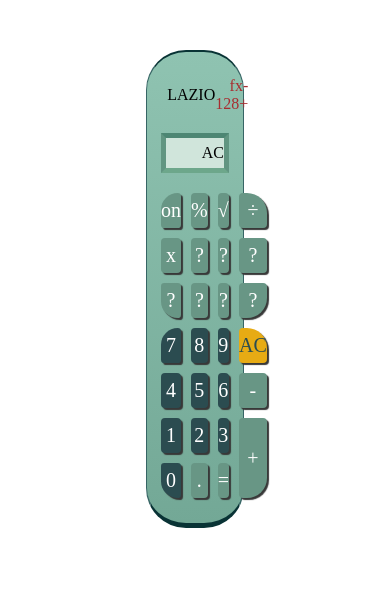
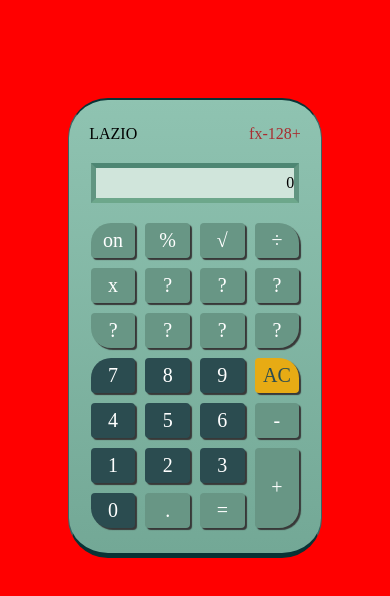
Before and after one commit to leogenuit/calculatrice, a plain HTML site: page index.html in a window 390 px wide. Both pictures are taken after a click on the element "AC". Drawn offline with Linux system fonts and the light colour scheme.

Commit message:
add responsive

```diff
--- a/js/index.js
+++ b/js/index.js
@@ -1,20 +1,58 @@
 import { addShadowClass, removeShadowClass } from "./animation.js";
 
 const possibilities = document.querySelectorAll(".possibilities");
-
-// export function addShadowClass(element) {
-//   element.classList.add("click");
-// }
+const screenElement = document.getElementById("screen");
+let screen = screenElement.innerText;
+let currentInput = "";
 
 possibilities.forEach((possibility) => {
   possibility.addEventListener("mousedown", () => addShadowClass(possibility));
   possibility.addEventListener("mouseup", () => removeShadowClass(possibility));
-  possibility.addEventListener("click", () => getNumScreen(possibility));
+
+  if (isNumeric(possibility.innerText) || possibility.innerText === ".") {
+    possibility.addEventListener("click", () =>
+      appendToScreen(possibility.innerText)
+    );
+  } else if (possibility.innerText === "AC") {
+    possibility.addEventListener("click", clearScreen);
+  } else if (possibility.innerText === "=") {
+    possibility.addEventListener("click", performOperation);
+  }
 });
 
-function getNumScreen(touch) {
-  let screenElement = document.getElementById("screen");
-  console.log("1", screen.innerText);
-  screenElement.innerText = touch.innerText;
-  console.log("2", screen);
+function appendToScreen(value) {
+  if (screen === "0" || screen === "AC") {
+    screen = value;
+  } else {
+    screen += value;
+  }
+  screenElement.innerText = screen;
 }
+
+function clearScreen() {
+  screen = "0";
+  screenElement.innerText = screen;
+}
+
+function performOperation() {
+  // Split the screen content based on the operator
+  const numbers = screen.split("+");
+
+  // Parse the numbers into integers
+  const num1 = parseInt(numbers[0]);
+  const num2 = parseInt(numbers[1]);
+
+  // Perform the addition
+  const result = addition(num1, num2);
+
+  // Display the result on the screen
+  screenElement.innerText = result.toString();
+}
+
+function addition(num1, num2) {
+  return num1 + num2;
+}
+
+function isNumeric(value) {
+  return /^\d+$/.test(value);
+}
--- /dev/null
+++ b/styles/border.css
@@ -0,0 +1,12 @@
+.around-top-left {
+  border-top-left-radius: 20px;
+}
+.around-top-right {
+  border-top-right-radius: 20px;
+}
+.around-bottom-left {
+  border-bottom-left-radius: 20px;
+}
+.around-bottom-right {
+  border-bottom-right-radius: 20px;
+}
--- /dev/null
+++ b/styles/calculatrice.css
@@ -0,0 +1,53 @@
+.calculator {
+  margin: 0 auto;
+  width: 90%;
+  display: grid;
+  grid-template-columns: repeat(4, 1fr);
+  grid-gap: 10px;
+  grid-auto-rows: minmax(35px, auto);
+}
+/* @media screen and (min-width: 800px) {
+  .calculator {
+    width: 100%;
+  }
+} */
+
+.lazio {
+  margin-left: 10px;
+}
+.text {
+  display: flex;
+  justify-content: space-between;
+  align-items: center;
+  margin-bottom: 20px;
+}
+.possibilities {
+  display: flex;
+  justify-content: center;
+  align-items: center;
+  box-shadow: 2px 2px 1px rgb(56, 56, 56);
+  border-radius: 4px;
+  background: #2b4c50;
+  color: white;
+  font-size: 20px;
+}
+
+.click {
+  box-shadow: 1px 1px 1px rgb(75, 75, 75);
+  margin-left: 2px;
+  margin-top: 2px;
+}
+.action {
+  background: #689685;
+}
+
+.ac {
+  background: #e7ab14;
+  color: #2b4c50;
+}
+.fx {
+  margin: 0;
+  margin-right: 10px;
+  color: #a82d30;
+  text-align: end;
+}
--- /dev/null
+++ b/styles/container.css
@@ -0,0 +1,35 @@
+.container {
+  border-top: 2px solid #093335;
+  border-left: 1px solid #376565;
+  border-right: 1px solid #376565;
+  border-bottom: 5px solid #093335;
+  border-radius: 40px;
+  margin: 0 auto;
+  margin-top: 5%;
+  background: linear-gradient(#8fc3b1, #73a896);
+  width: 25%;
+  padding: 25px 10px;
+
+  @media screen and (min-width: 300px) {
+    width: 65%;
+    margin-top: 25%;
+  }
+  @media screen and (min-width: 400px) {
+    width: 50%;
+  }
+  @media screen and (min-width: 500px) {
+    width: 40%;
+  }
+  @media screen and (min-width: 600px) {
+    width: 36%;
+  }
+  @media screen and (min-width: 700px) {
+    width: 33%;
+  }
+  @media screen and (min-width: 800px) {
+    width: 30%;
+  }
+  @media screen and (min-width: 900px) {
+    width: 28%;
+  }
+}
--- a/styles/content.css
+++ /dev/null
@@ -1,85 +0,0 @@
-.container {
-  border-top: 2px solid #093335;
-  border-left: 1px solid #376565;
-  border-right: 1px solid #376565;
-  border-bottom: 5px solid #093335;
-  border-radius: 40px;
-  margin: 0 auto;
-  margin-top: 50px;
-  background: linear-gradient(#8fc3b1, #73a896);
-  width: 25%;
-  padding: 25px 10px;
-}
-#screen {
-  display: flex;
-  align-items: center;
-  justify-content: end;
-  border-top: 5px solid #4d8673;
-  border-right: 5px solid #619581;
-  border-left: 5px solid #619581;
-  border-bottom: 5px solid #6da78b;
-  background: #d0e5db;
-  text-align: end;
-  width: 90%;
-  height: 40px;
-  margin: 0 auto;
-  margin-bottom: 20px;
-}
-.calculator {
-  margin: 0 auto;
-  width: 90%;
-  display: grid;
-  grid-template-columns: repeat(4, 1fr);
-  grid-gap: 10px;
-  grid-auto-rows: minmax(35px, auto);
-}
-.possibilities {
-  display: flex;
-  justify-content: center;
-  align-items: center;
-  box-shadow: 2px 2px 1px rgb(56, 56, 56);
-  border-radius: 4px;
-  background: #2b4c50;
-  color: white;
-  font-size: 20px;
-}
-
-.click {
-  box-shadow: 1px 1px 1px rgb(75, 75, 75);
-  margin-left: 2px;
-  margin-top: 2px;
-}
-.action {
-  background: #689685;
-}
-.around-top-left {
-  border-top-left-radius: 20px;
-}
-.around-top-right {
-  border-top-right-radius: 20px;
-}
-.around-bottom-left {
-  border-bottom-left-radius: 20px;
-}
-.around-bottom-right {
-  border-bottom-right-radius: 20px;
-}
-.ac {
-  background: #e7ab14;
-  color: #2b4c50;
-}
-.fx {
-  margin: 0;
-  margin-right: 10px;
-  color: #a82d30;
-  text-align: end;
-}
-.lazio {
-  margin-left: 10px;
-}
-.text {
-  display: flex;
-  justify-content: space-between;
-  align-items: center;
-  margin-bottom: 20px;
-}
--- a/styles/index.css
+++ b/styles/index.css
@@ -1,5 +1,7 @@
-@import url("./content.css");
-
+@import url("./container.css");
+@import url("./calculatrice.css");
+@import url("./screen.css");
+@import url("./border.css");
 * {
   box-sizing: border-box;
 }
@@ -13,3 +15,6 @@ h6,
 p {
   margin: 0;
 }
+body {
+  background: red;
+}
--- /dev/null
+++ b/styles/screen.css
@@ -0,0 +1,15 @@
+#screen {
+  display: flex;
+  align-items: center;
+  justify-content: end;
+  border-top: 5px solid #4d8673;
+  border-right: 5px solid #619581;
+  border-left: 5px solid #619581;
+  border-bottom: 5px solid #6da78b;
+  background: #d0e5db;
+  text-align: end;
+  width: 90%;
+  height: 40px;
+  margin: 0 auto;
+  margin-bottom: 20px;
+}
```
